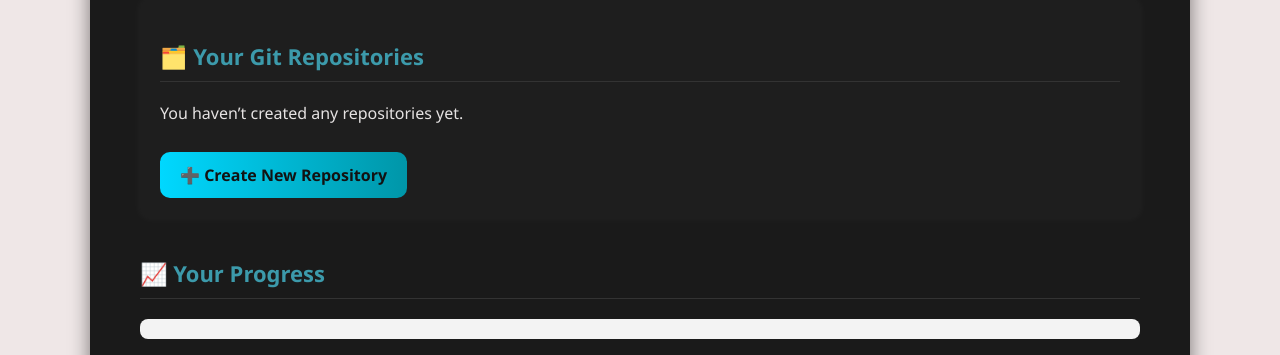
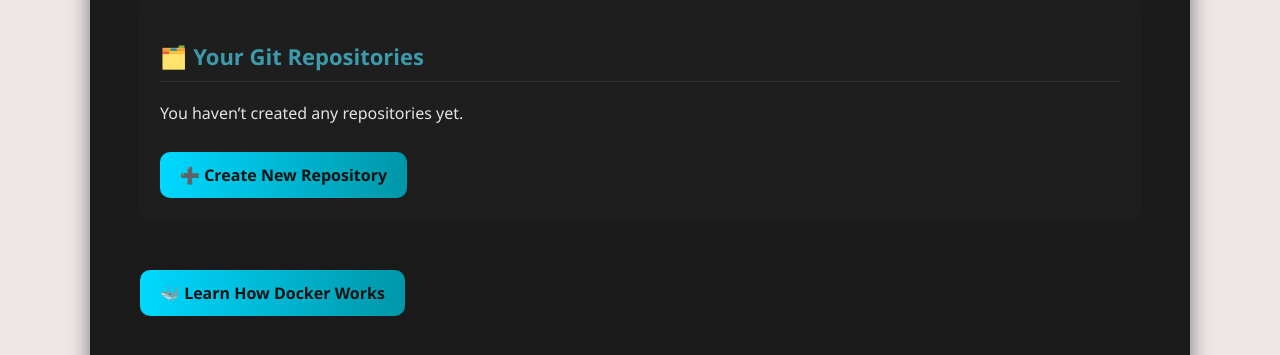
Before and after one commit to BS-PM-2025/BS-PM-2025-TEAM8, a Django app: template ci_cd/templates/ci_cd/dashboard.html in a window 1280 px wide. Shown: the part 1618-1973 px from the top of the page. Run offline with Django 5.2, Linux system fonts and the light colour scheme; the template is opened without the code that fills it: values that come from a table or form of the project are taken from there, others are empty; data comes from the database, SQL or seed files in the repository; parts of the project's set-up code (start-up, migrations or seed data) failed here and were passed over.

Commit message:
BSPM25T8-39

```diff
--- a/ci_cd/templates/ci_cd/dashboard.html
+++ b/ci_cd/templates/ci_cd/dashboard.html
@@ -80,6 +80,12 @@
 
     </div>
 
+    <div class="section learn-section">
+        <a href="{% url 'docker_basics' %}" class="btn-learn">
+            🐳 Learn How Docker Works
+        </a>
+    </div>
+
     <!-- 📈 Progress -->
     <div class="section progress-section">
         <h3>📈 Your Progress</h3>
```
